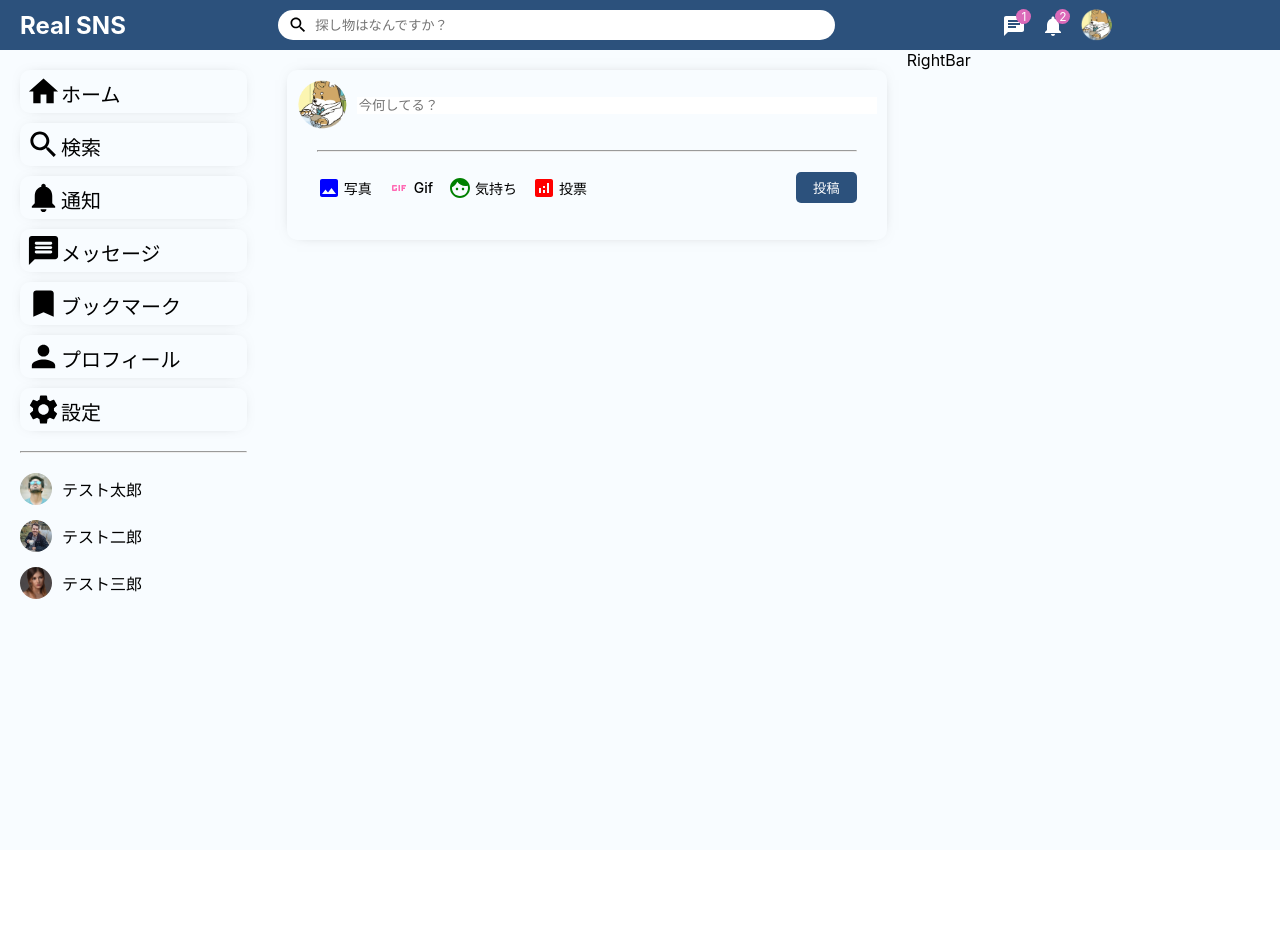
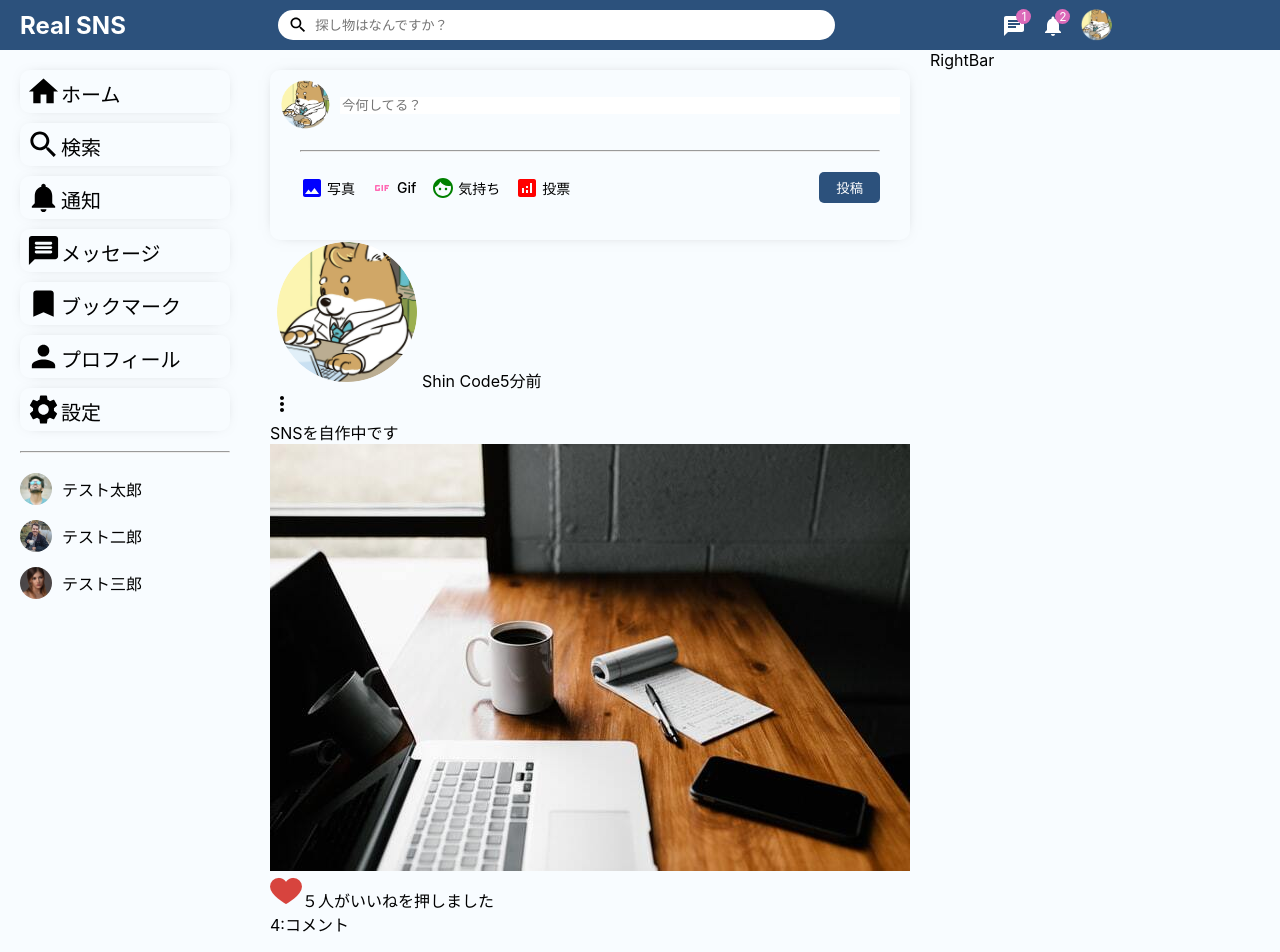
Before and after one commit to worldwideweb13/sns-demo-app-front, a React (Create React App) app: page / in a window 1280 px wide. Shown: the top 952 px of the page. Before the commit the page ends 850 px from the top, so only its background shows below. Built offline with nearby package versions, Linux system fonts and the light colour scheme.

Commit message:
:art: 投稿機能UI作成

```diff
--- /dev/null
+++ b/src/components/post/Post.tsx
@@ -0,0 +1,56 @@
+import React from "react";
+import styled from "styled-components";
+import ProfileImg from "../../assets/person/1.jpeg";
+import PostImgSample from "../../assets/post/1.jpeg";
+import LikeImgSample from "../../assets/heart.png";
+import { MoreVert } from "@mui/icons-material";
+
+function Post() {
+  return (
+    <PostComponent>
+      <PostWrapper>
+        <PostTop>
+          <PostProfileImg src={ProfileImg} />
+          <PostUsername>Shin Code</PostUsername>
+          <PostDate>5分前</PostDate>
+        </PostTop>
+        <PostRight>
+          <PostMenu />
+        </PostRight>
+        <PostCenter>
+          <PostText>SNSを自作中です</PostText>
+          <PostImg src={PostImgSample} />
+        </PostCenter>
+        <PostBottom>
+          <PostBottomLeft>
+            <LikeImg src={LikeImgSample} />
+            <PostLikeCounter>５人がいいねを押しました</PostLikeCounter>
+          </PostBottomLeft>
+          <PostBottomRight>
+            <PostCommentText>4:コメント</PostCommentText>
+          </PostBottomRight>
+        </PostBottom>
+      </PostWrapper>
+    </PostComponent>
+  );
+}
+
+export default Post;
+
+const PostComponent = styled.div({});
+const PostWrapper = styled.div({});
+const PostTop = styled.div({});
+const PostProfileImg = styled.img({});
+const PostUsername = styled.span({});
+const PostDate = styled.span({});
+const PostRight = styled.div({});
+const PostMenu = styled(MoreVert)({});
+const PostCenter = styled.div({});
+const PostText = styled.span({});
+const PostImg = styled.img({});
+const PostBottom = styled.div({});
+const PostBottomLeft = styled.div({});
+const LikeImg = styled.img({});
+const PostLikeCounter = styled.span({});
+const PostBottomRight = styled.div({});
+const PostCommentText = styled.div({});
--- a/src/components/timeline/TimeLine.tsx
+++ b/src/components/timeline/TimeLine.tsx
@@ -1,12 +1,14 @@
 import React from "react";
 import styled from "styled-components";
 import Share from "../share/Share";
+import Post from "../post/Post";
 
 function TimeLine() {
   return (
     <TimelineComponent>
       <TimelineWrapper>
         <Share />
+        <Post />
       </TimelineWrapper>
     </TimelineComponent>
   );
```
